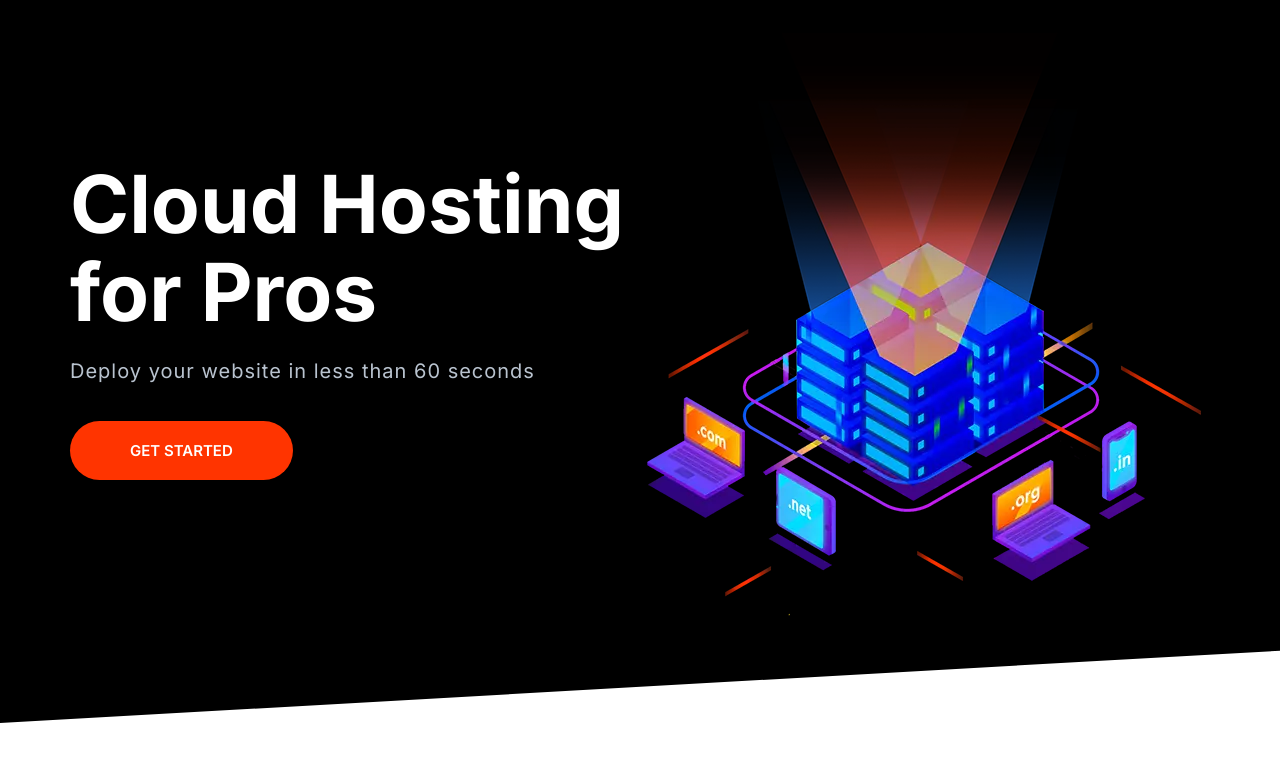
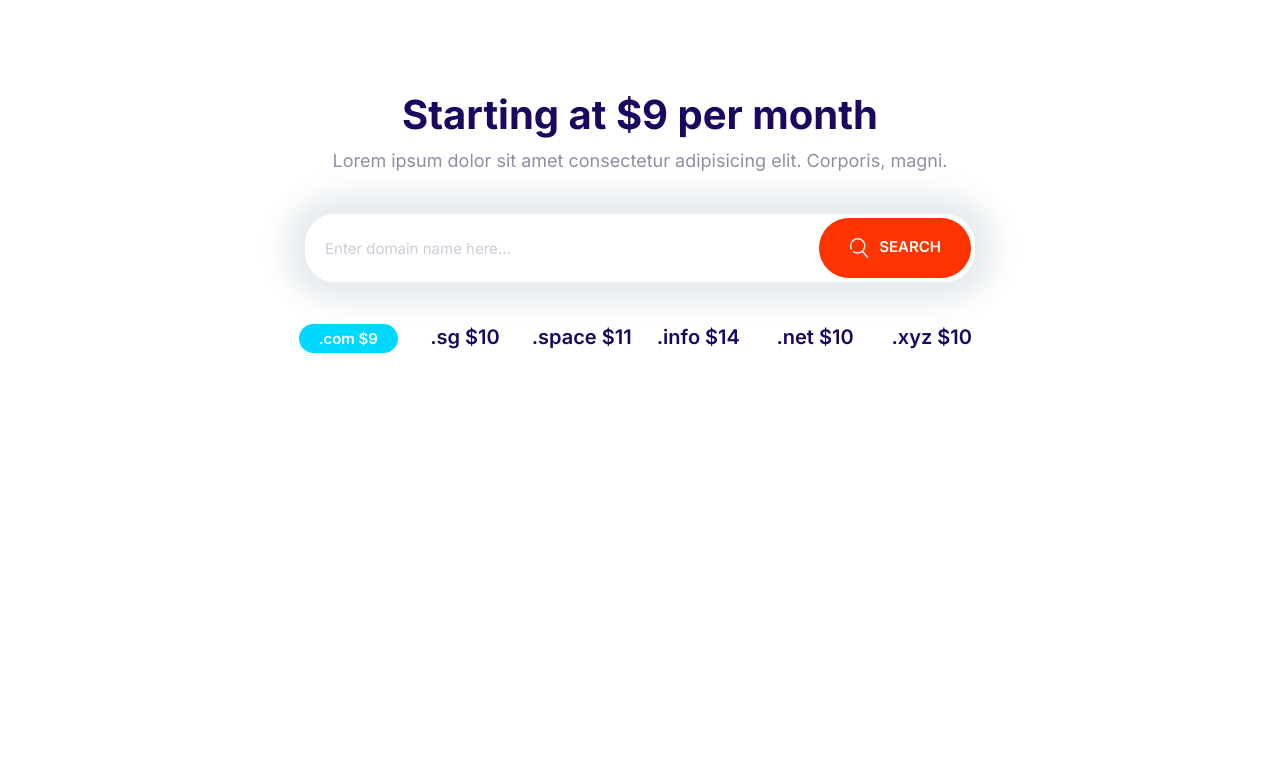
Before and after one commit to KIsmoilov/Moshify, a plain HTML site: page index.html in a window 1280 px wide. Drawn offline with Linux system fonts and the light colour scheme.

Commit message:
Build the domain block components

```diff
--- a/css/styles.css
+++ b/css/styles.css
@@ -204,10 +204,18 @@ a {
   font-size: 1.8rem;
   font-weight: 600;
   margin: 1rem 0;
+  outline: 0;
   padding: 2rem 3rem;
   text-align: center;
   text-transform: uppercase;
   white-space: nowrap;
+}
+
+.btn .icon {
+  width: 2rem;
+  height: 2rem;
+  margin-right: 1rem;
+  vertical-align: middle;
 }
 
 .btn--primary {
@@ -287,6 +295,7 @@ a {
 .input-group .input {
   border: 0;
   flex-grow: 1;
+  padding: 1.5rem 2rem;
 }
 
 .input-group .btn {
@@ -700,3 +709,28 @@ a {
     align-self: center;
   }
 }
+
+/* Domain Block */
+.block-domain .input-group {
+  box-shadow: 0 0 30px 20px #e6ebee;
+  border: 0;
+  margin: 4rem auto;
+  max-width: 670px;
+}
+
+.block-domain__prices {
+  display: grid;
+  grid-template-columns: repeat(3, 1fr);
+  grid-template-rows: repeat(2, 6rem);
+  font-size: 2rem;
+  font-weight: 600;
+  justify-items: center;
+  max-width: 700px;
+  margin: 0 auto;
+}
+
+@media screen and (min-width: 768px) {
+  .block-domain__prices {
+    grid-template-columns: repeat(auto-fit, minmax(10rem, 1fr));
+  }
+}
--- a/index.html
+++ b/index.html
@@ -15,25 +15,34 @@
     <link rel="stylesheet" href="css/styles.css" />
   </head>
   <body>
-    <section class="block block--dark block--skewed-left hero">
-      <div class="container grid grid--1x2">
-        <header class="block__header hero__content">
-          <h1 class="block__heading">Cloud Hosting for Pros</h1>
-          <p class="hero__tagline">
-            Deploy your website in less than 60 seconds
-          </p>
-          <a href="" class="btn btn--accent btn--stretched">Get Started</a>
-        </header>
-        <picture>
-          <source
-            type="image/webp"
-            srcset="images/banner.webp 1x, images/banner@2x.webp 2x" />
-          <source
-            type="image/png"
-            srcset="images/banner.png 1x, images/banner@2x.png 2x" />
-          <img class="hero__image" src="images/banner.png" alt=""
-        /></picture>
+    <section class="block container block-domain">
+      <header class="block__header">
+        <h2>Starting at $9 per month</h2>
+        <p>
+          Lorem ipsum dolor sit amet consectetur adipisicing elit. Corporis,
+          magni.
+        </p>
+      </header>
+      <div class="input-group">
+        <input
+          type="text"
+          class="input"
+          placeholder="Enter domain name here..."
+        />
+        <button class="btn btn--accent">
+          <svg class="icon icon--white">
+            <use xlink:href="images/sprite.svg#search"></use></svg
+          >Search
+        </button>
       </div>
+      <ul class="list block-domain__prices">
+        <li><span class="badge badge--secondary">.com $9</span></li>
+        <li>.sg $10</li>
+        <li>.space $11</li>
+        <li>.info $14</li>
+        <li>.net $10</li>
+        <li>.xyz $10</li>
+      </ul>
     </section>
     <script src="js/main.js"></script>
   </body>
```
Also changed, not shown: components/domain block.html (added, +24 -0 lines).
